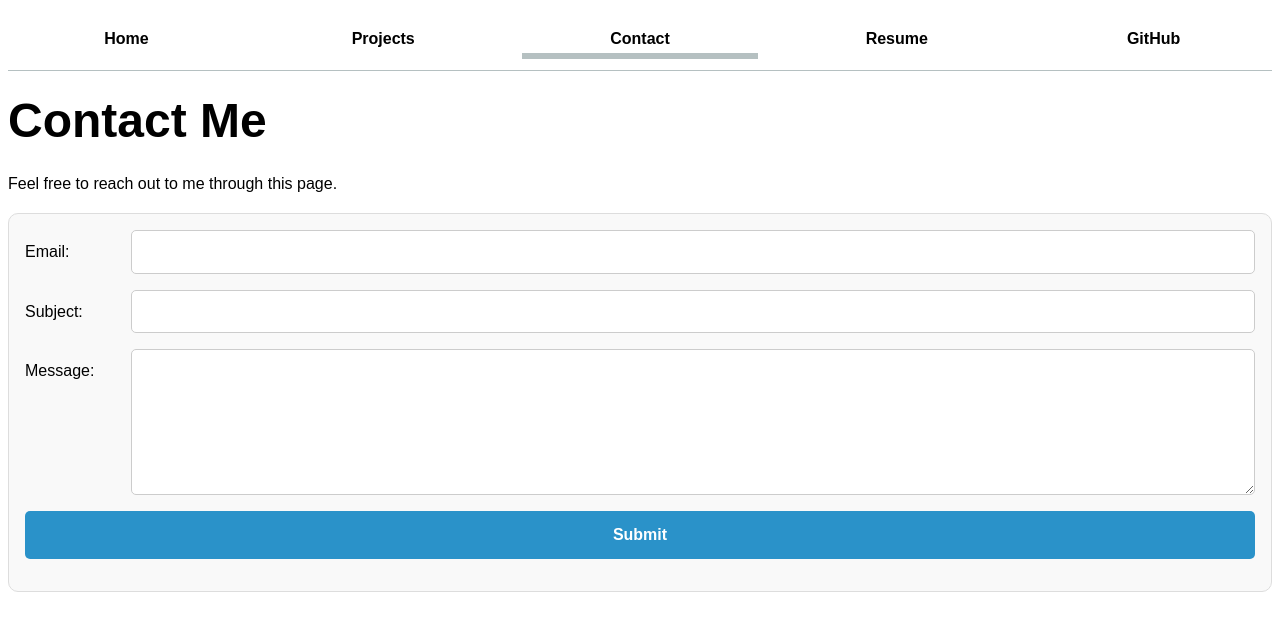
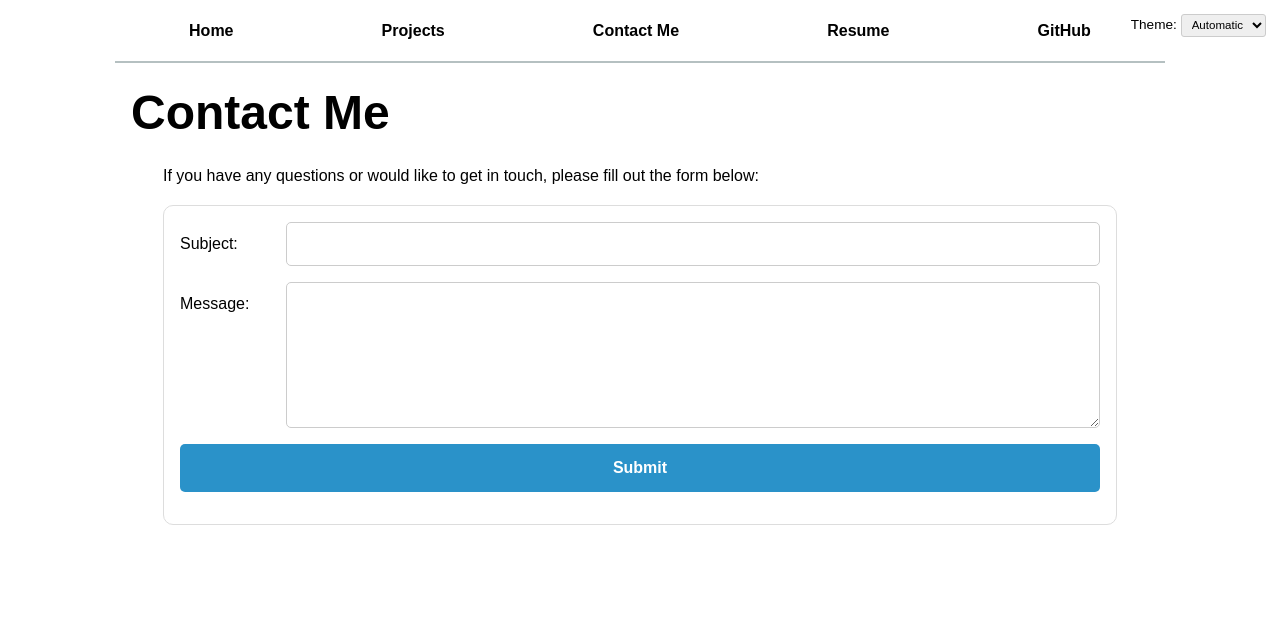
Before and after one commit to artyjb/portfolio, a plain HTML site: page contact/index.html in a window 1280 px wide. Drawn offline with Linux system fonts and the light colour scheme.

Commit message:
implemented JS and fixed a many of the visual problems

```diff
--- a/contact/index.html
+++ b/contact/index.html
@@ -5,24 +5,14 @@
     <meta name="viewport" content="width=device-width, initial-scale=1.0">
     <title>Contact - Arthur Brown</title>
     <link rel="stylesheet" href="../style.css">
+    <script src="../global.js" type="module"></script>
 </head>
+<div class="content-wrapper">
 <body>
-    <nav>
-        <ul>
-            <li><a href="../index.html">Home</a></li>
-            <li><a href="../projects/index.html">Projects</a></li>
-            <li><a href="index.html" class="current">Contact</a></li> <!-- Add class="current" -->
-            <li><a href="../resume/index.html">Resume</a></li>
-            <li><a href="https://github.com/artyjb" target="_blank">GitHub</a></li>
-        </ul>
-    </nav>
     <h1>Contact Me</h1>
-    <p>Feel free to reach out to me through this page.</p>
-    <form action="mailto:ajbrown@ucsd.edu" method="POST" enctype="text/plain">
-        <div class="form-row">
-            <label for="email">Email:</label>
-            <input type="email" id="email" name="email" required>
-        </div>
+    <div class="contact-container">
+        <p>If you have any questions or would like to get in touch, please fill out the form below:</p>
+        <form id="contact-form" action="mailto:ajbrown@ucsd.edu" method="GET">
             <div class="form-row">
                 <label for="subject">Subject:</label>
                 <input type="text" id="subject" name="subject" required>
@@ -31,7 +21,36 @@
                 <label for="Body">Message:</label>
                 <textarea id="Body" name="body" rows="5" required></textarea>
             </div>
-        <button>Submit</button>
+            <button type="submit">Submit</button>
         </form>
+    </div>
+
+    <script>
+        // Get a reference to the form element
+        const form = document.getElementById('contact-form');
+
+        // Add a listener to the form for the submit event
+        form?.addEventListener('submit', function (event) {
+            event.preventDefault(); // Prevent the default form submission
+
+            // Create a new FormData object from the form
+            const data = new FormData(form);
+
+            // Initialize the URL with the form's action
+            let url = form.action + "?";
+
+            // Iterate over submitted fields and build URL parameters
+            for (let [name, value] of data) {
+                url += `${encodeURIComponent(name)}=${encodeURIComponent(value)}&`;
+            }
+
+            // Remove the trailing "&" from the URL
+            url = url.slice(0, -1);
+
+            // Open the final URL
+            location.href = url;
+        });
+    </script>
 </body>
+</div>
 </html>
--- /dev/null
+++ b/global.js
@@ -0,0 +1,87 @@
+console.log('IT’S ALIVE!');
+
+function $$(selector, context = document) {
+  return Array.from(context.querySelectorAll(selector));
+}
+
+// Define the base path for local and production environments
+const BASE_PATH = (location.hostname === "localhost" || location.hostname === "127.0.0.1")
+  ? "/"                  // Local server
+  : "/website/";         // GitHub Pages repo name
+
+// Define the pages for navigation
+let pages = [
+  { url: '', title: 'Home' },
+  { url: 'projects/', title: 'Projects' },
+  { url: 'contact/', title: 'Contact Me' },
+  { url: 'resume/', title: 'Resume' },
+  { url: 'https://github.com/artyjb/', title: 'GitHub' }
+];
+
+// Create the navigation element
+let nav = document.createElement('nav');
+document.body.prepend(nav);
+
+// Insert navigation links and highlight the current page
+for (let p of pages) {
+  let url = p.url;
+  let title = p.title;
+
+  // Adjust the URL for relative paths
+  if (!url.startsWith('http')) {
+    url = BASE_PATH + url;
+  }
+
+  // Create the link element
+  let link = document.createElement('a');
+  link.href = url;
+  link.textContent = title;
+
+  // Open external links in a new tab
+  if (url.startsWith('http')) {
+    link.target = '_blank';
+  }
+
+  // Highlight the current page link
+  if (link.host === location.host && link.pathname === location.pathname) {
+    link.classList.add('current');
+  }
+
+  // Append the link to the navigation
+  nav.appendChild(link);
+}
+
+// Add the dark mode switch to the start of the <body>
+document.body.insertAdjacentHTML(
+  'afterbegin',
+  `
+    <label class="color-scheme">
+        Theme:
+        <select id="theme-switch">
+            <option value="light dark">Automatic</option>
+            <option value="light">Light</option>
+            <option value="dark">Dark</option>
+        </select>
+    </label>
+`);
+
+// Handle theme changes
+const themeSwitch = document.getElementById('theme-switch');
+
+// Load the saved theme from localStorage (if any)
+const savedTheme = localStorage.getItem('theme');
+if (savedTheme) {
+  document.documentElement.style.colorScheme = savedTheme;
+  themeSwitch.value = savedTheme;
+}
+
+// Listen for changes to the dropdown menu
+themeSwitch.addEventListener('change', (event) => {
+  const selectedTheme = event.target.value;
+
+  // Set the color-scheme property on the root element
+  document.documentElement.style.colorScheme = selectedTheme;
+
+  // Save the selected theme to localStorage
+  localStorage.setItem('theme', selectedTheme);
+});
--- a/style.css
+++ b/style.css
@@ -1,3 +1,11 @@
+/* Enable light and dark mode based on the user's system preferences */
+html {
+    color-scheme: light dark;
+    background-color: Canvas; /* System-defined background color */
+    color: CanvasText; /* System-defined text color */
+    border-bottom-color: var(--border-color);
+}
+
 /* Define the accent color on the <html> element */
 html {
     --color-accent: #2a92c9; /* Set the accent color to a darker blue */
@@ -7,6 +15,7 @@ html {
 
 /* Body styling */
 body {
+    margin: 0;
     font-family: "Arial", sans-serif; /* Use a professional sans-serif font */
     font-size: 100%; /* Set base font size */
     line-height: 1.6; /* Improve readability */
@@ -20,6 +29,20 @@ nav {
     padding: 10px 0; /* Add padding for spacing */
     border-bottom: 1px solid oklch(80% 3% 200); /* Add a bottom gray border */
     position: relative; /* Enable positioning for pseudo-elements */
+    --border-color: oklch(50% 10% 200 / 40%);
+    max-width: 1050px; /* Limit the maximum width of the navigation bar */
+    margin: 0 auto; /* Center the navigation bar horizontally */
+}
+
+nav::after {
+    content: ""; /* Add a pseudo-element for the line */
+    display: block;
+    width: 100%; /* Make the line span the full width of the nav */
+    height: 1px; /* Adjust the thickness of the line */
+    background-color: oklch(80% 3% 200); /* Match the border color */
+    position: absolute;
+    bottom: 0;
+    left: 0;
 }
 
 nav ul {
@@ -53,20 +76,33 @@ nav a {
 nav a.current {
     color: inherit; /* Keep the text color unchanged */
     font-weight: bold; /* Make it stand out */
-    padding-bottom: 0.1em; /* Reduce padding to counter the border height */
-    border-bottom: 0.4em solid oklch(80% 3% 200); /* Add a thick gray bottom border */
+    position: relative; /* Enable positioning for the pseudo-element */
+}
+
+nav a.current::after {
+    content: ""; /* Add a pseudo-element for the underline */
+    position: absolute;
+    bottom: 0; /* Position the line at the bottom of the link */
+    left: -10%; /* Extend the line beyond the left edge */
+    right: -10%; /* Extend the line beyond the right edge */
+    height: 3px; /* Thickness of the line */
+    background-color: var(--color-accent); /* Use the accent color */
 }
 
 /* Hover effect for navigation links */
 nav a:hover:not(.current)::after {
-    content: ""; /* Add a pseudo-element for the hover bar */
+    content: ""; /* Add a pseudo-element for the hover underline */
     position: absolute;
-    bottom: -1px;/* Align the bar to overlap the nav's bottom border */
-    left: 0;
-    right: 0;
-    height: 0.4em; /* Match the desired thickness */
+    bottom: 0; /* Position the line at the bottom of the link */
+    left: -10%; /* Extend the line beyond the left edge */
+    right: -10%; /* Extend the line beyond the right edge */
+    height: 3px; /* Thickness of the line */
     background-color: var(--color-accent); /* Use the accent color */
+}
 
+/* Remove the underline or bar on hover */
+nav a:hover {
+    text-decoration: none; /* Ensure no underline or bar appears */
 }
 
 /* Content container for text and image */
@@ -112,7 +148,7 @@ form {
     box-sizing: border-box; /* Include padding and border in the element's total width */
     margin: 0 auto; /* Center the form horizontally */
     padding: 1em; /* Add padding inside the form */
-    background-color: #f9f9f9; /* Add a light background color */
+
     border: 1px solid #ddd; /* Add a light border around the form */
     border-radius: 10px; /* Add rounded corners to the form */
     display: flex;
@@ -167,7 +203,10 @@ button:hover {
     display: grid; /* Make it a grid container */
     grid-template-columns: repeat(auto-fill, minmax(15em, 1fr)); /* Define responsive columns */
     grid-template-rows: auto; /* Define rows explicitly to enable subgrid */
-    gap: 1em; /* Add spacing between grid items */
+    gap: 1.75em; /* Add spacing between grid items */
+    padding: 1em; /* Add padding inside the container */
+    margin: 0 auto; /* Center the container horizontally */
+    max-width: 1300px; /* Limit the maximum width of the container */
 }
 
 .projects article {
@@ -175,6 +214,7 @@ button:hover {
     grid-template-rows: subgrid; /* Use the subgrid from the parent grid */
     grid-row: span 3; /* Span 3 rows in the parent grid */
     margin: 0; /* Remove default margins */
+     /* Optional: Add rounded corners */
 }
 
 .projects h2 {
@@ -186,6 +226,7 @@ h1, h2, h3, h4, h5, h6 {
     line-height: 1.1; /* Reduce leading for headings */
     text-wrap: balance; /* Prevent uneven lines */
     margin: 0.5em 0; /* Add consistent spacing above and below */
+     /* Add space to the left of the title */
 }
 
 /* Specific size adjustments for headings */
@@ -263,7 +304,7 @@ h5, h6 {
 }
 
 .resume .skills li {
-    background-color: #f9f9f9; /* Light background for contrast */
+
     padding: 0.5em 1em; /* Add padding */
     border: 1px solid #ddd; /* Add a subtle border */
     border-radius: 5px; /* Add rounded corners */
@@ -409,7 +450,7 @@ h5, h6 {
     line-height: 1.5; /* Improve readability */
     text-align: left; /* Align text to the left */
     width: auto; /* Ensure the boxes don't stretch unnecessarily */
-    background-color: #f9f9f9; /* Optional: Keep the light background */
+     /* Optional: Keep the light background */
     padding: 0.5em 1em; /* Add padding for better spacing */
     border: 1px solid #ddd; /* Optional: Keep the subtle border */
     border-radius: 5px; /* Optional: Keep rounded corners */
@@ -423,3 +464,48 @@ h5, h6 {
 .resume .skills, .resume .certifications {
     margin-bottom: 1.5em; /* Add spacing between skills and certifications */
 }
+
+/* Add padding and center the contact container */
+.contact-container {
+    padding: 0em 2em; /* Add padding inside the container (1em top/bottom, 2em left/right) */
+    margin: 0 auto; /* Center the container horizontally */
+    max-width: 12000px; /* Limit the maximum width of the container */
+    box-sizing: border-box; /* Ensure padding is included in the total width */
+}
+
+a {
+    color: Highlight; /* System-defined link color */
+    text-decoration: none;
+}
+
+a:hover {
+    text-decoration: underline;
+}
+
+/* Style the color scheme dropdown and position it in the top-right corner */
+.color-scheme {
+    position: absolute; /* Position it relative to the page */
+    top: 1em; /* Distance from the top of the page */
+    right: 1em; /* Distance from the right side of the page */
+    display: flex; /* Align the label and dropdown horizontally */
+    align-items: center; /* Center-align the items vertically */
+    gap: 0.3em; /* Reduce spacing between the label and the dropdown */
+    font-size: 0.85em; /* Reduce font size */
+}
+
+/* Style the dropdown */
+.color-scheme select {
+    padding: 0.3em 0.5em; /* Reduce padding inside the dropdown */
+    font-size: 0.85em; /* Match the font size of the label */
+    border: 1px solid #ccc; /* Keep the border */
+    border-radius: 3px; /* Slightly reduce the border radius */
+    cursor: pointer; /* Keep the pointer cursor */
+}
+
+/* Ensure all content matches the width of the header */
+.content-wrapper {
+    max-width: 1050px; /* Match the width of the navigation bar */
+    margin: 0 auto; /* Center the content horizontally */
+    padding: 0 1em; /* Add padding for spacing on smaller screens */
+    box-sizing: border-box; /* Include padding in the total width */
+}
```
Also changed, not shown: index.html (+4 -9 lines), projects/index.html (+4 -11 lines), resume/index.html (+2 -9 lines), 1 other file. Lines whose indentation alone changed are shown as unchanged.
